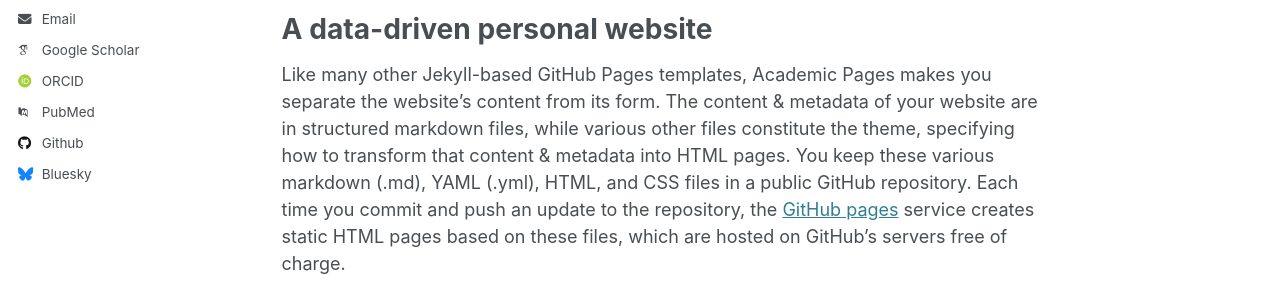
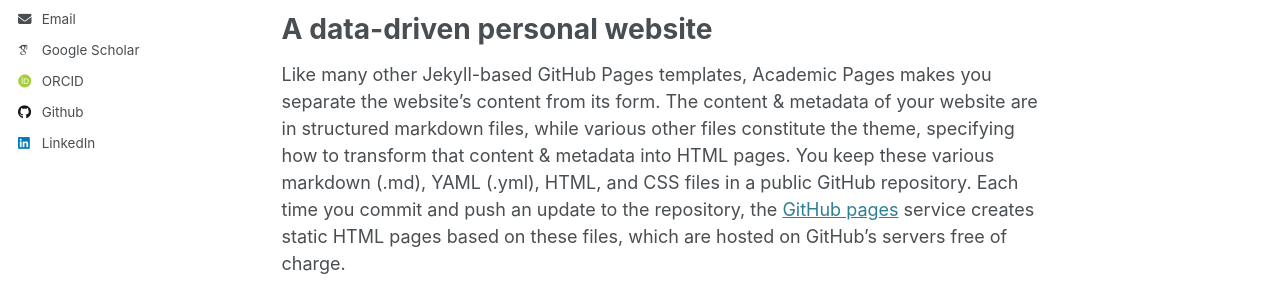
Before and after one commit to brianyang565/brianyang565.github.io, a Jekyll site: the page built from _pages/about.md, in a window 1280 px wide. Shown: the part 430-725 px from the top of the page. Built offline with Jekyll 4.4.1, drawn with Linux system fonts in a browser that asks for light colours; some web fonts are replaced.

Commit message:
Update _config.yml 1/19 (2)

```diff
--- a/_config.yml
+++ b/_config.yml
@@ -36,7 +36,7 @@ author:
   impactstory      : # URL
   orcid            : "http://orcid.org/yourorcidurl"
   semantic         : # URL
-  pubmed           : "https://www.ncbi.nlm.nih.gov/pubmed/?term=john+snow"
+  pubmed           : # "https://www.ncbi.nlm.nih.gov/pubmed/?term=john+snow"
   researchgate     : # URL
   scopus           : # URL
 
@@ -49,7 +49,7 @@ author:
   stackoverflow    : # User number or user number and name (i.e., use "1" or "1/jeff-atwood")
 
   # Social media
-  bluesky          : "bsky.app" # Replace this with you Bluesky username
+  bluesky          : # "bsky.app" # Replace this with you Bluesky username
   facebook         : # Username
   flickr           : # Username
   foursquare       : # Username
@@ -58,7 +58,7 @@ author:
   keybase          : # Username
   instagram        : # Username
   lastfm           : # Username
-  linkedin         : # Username
+  linkedin         :  Username
   mastodon         : # URL
   medium           : # URL
   pinterest        : # Username
```
